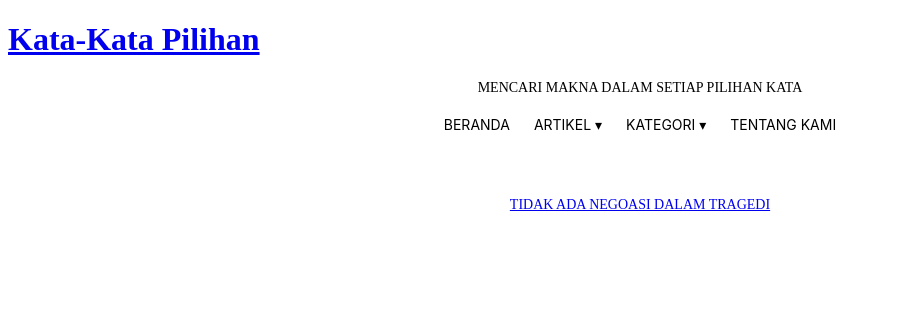
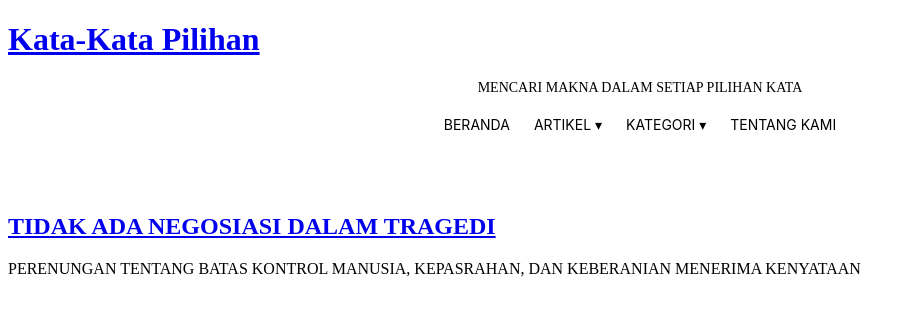
Before and after one commit to pilihankata/Refleksi, a plain HTML site: page index.html in a window 1280 px wide. Shown: the whole page, without its empty margins (0-915 px from the left). Drawn offline with Linux system fonts and the light colour scheme.

Commit message:
Update index.html

```diff
--- a/index.html
+++ b/index.html
@@ -35,6 +35,11 @@
     <br>
     <br>
     <br>
-<p class="site-tagline"><a href="tragedi.html">TIDAK ADA NEGOASI DALAM TRAGEDI</a></p>
+<div class="hero-banner">
+    <div class="hero-konten">
+        <h2><a href="tragedi.html">TIDAK ADA NEGOSIASI DALAM TRAGEDI</a></h2>
+        <p>PERENUNGAN TENTANG BATAS KONTROL MANUSIA, KEPASRAHAN, DAN KEBERANIAN MENERIMA KENYATAAN</p>
+    </div>
+
 </header>
 </body>
```
